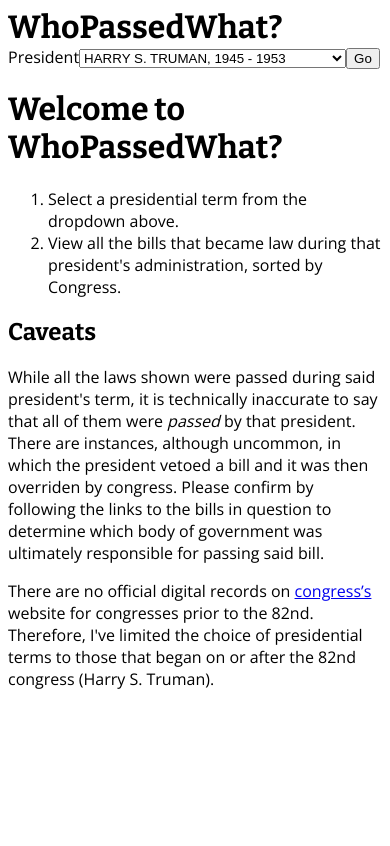
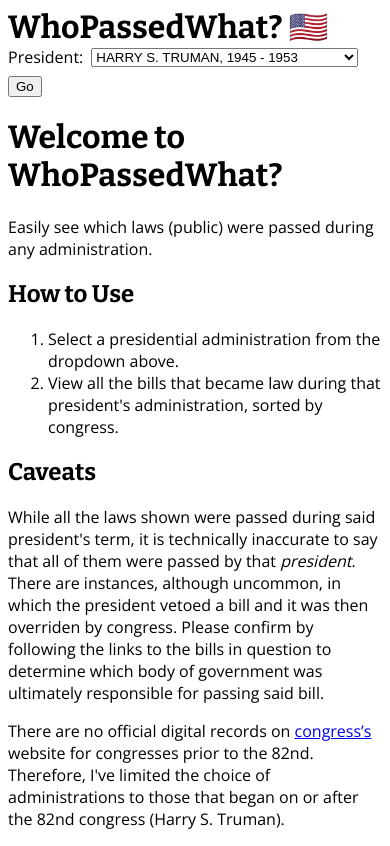
Before and after one commit to phillipc421/whopassedwhat, a Next.js app in the folder frontend/: page / in a window 390 px wide. Built offline with nearby package versions, Linux system fonts and the light colour scheme.

Commit message:
responsive

```diff
--- a/frontend/src/app/page.tsx
+++ b/frontend/src/app/page.tsx
@@ -1,23 +1,25 @@
-import CongressSelector from "@/components/CongressSelector";
-import PresidentSelector from "@/components/PresidentSelector";
 import Link from "next/link";
 
 export default function HomePage() {
   return (
     <main>
       <h1>Welcome to WhoPassedWhat?</h1>
+      <p>
+        Easily see which laws (public) were passed during any administration.
+      </p>
+      <h2>How to Use</h2>
       <ol>
-        <li>Select a presidential term from the dropdown above.</li>
+        <li>Select a presidential administration from the dropdown above.</li>
         <li>
           View all the bills that became law during that president's
-          administration, sorted by Congress.
+          administration, sorted by congress.
         </li>
       </ol>
       <h2>Caveats</h2>
       <p>
         While all the laws shown were passed during said president's term, it is
-        technically inaccurate to say that all of them were <em>passed</em> by
-        that president. There are instances, although uncommon, in which the
+        technically inaccurate to say that all of them were passed by that{" "}
+        <em>president</em>. There are instances, although uncommon, in which the
         president vetoed a bill and it was then overriden by congress. Please
         confirm by following the links to the bills in question to determine
         which body of government was ultimately responsible for passing said
@@ -29,7 +31,7 @@ export default function HomePage() {
           congress’s
         </Link>{" "}
         website for congresses prior to the 82nd. Therefore, I've limited the
-        choice of presidential terms to those that began on or after the 82nd
+        choice of administrations to those that began on or after the 82nd
         congress (Harry S. Truman).
       </p>
     </main>
--- a/frontend/src/components/CongressTab.module.css
+++ b/frontend/src/components/CongressTab.module.css
@@ -1,6 +1,8 @@
 .container {
   display: flex;
   gap: 1rem;
+  flex-wrap: wrap;
+  padding: 0;
 }
 
 .list-item {
--- /dev/null
+++ b/frontend/src/components/PresidentSelector.module.css
@@ -0,0 +1,6 @@
+.container {
+    display: flex;
+    gap: 0.5rem;
+    align-items: center;
+    flex-wrap: wrap;
+}
--- a/frontend/src/components/PresidentSelector.tsx
+++ b/frontend/src/components/PresidentSelector.tsx
@@ -1,9 +1,8 @@
 "use client";
 import { PRESIDENTS } from "@/constants/presidents";
-import { getLaws } from "@/fetchers";
 import { FormEventHandler } from "react";
-import { presidentCongressMap } from "@/utils";
 import { useRouter } from "next/navigation";
+import styles from "./PresidentSelector.module.css";
 
 const formKey = "presidents";
 
@@ -14,13 +13,12 @@ export default function PresidentSelector() {
     const formData = new FormData(e.currentTarget);
     const president = formData.get(formKey);
     if (!president) return;
-    // await getLaws(president.toString());
     router.push(`/${encodeURIComponent(president.toString())}`);
   };
 
   return (
-    <form onSubmit={submitHandler}>
-      <label htmlFor={formKey}>President</label>
+    <form onSubmit={submitHandler} className={styles["container"]}>
+      <label htmlFor={formKey}>President:</label>
       <select id={formKey} name={formKey}>
         {PRESIDENTS.map((president) => (
           <option key={president.name} value={president.name}>
--- a/frontend/src/components/layout/SiteHeader.tsx
+++ b/frontend/src/components/layout/SiteHeader.tsx
@@ -5,7 +5,7 @@ export default function SiteHeader() {
   return (
     <header>
       <div className={styles["logo"]}>
-        <Link href="/">WhoPassedWhat?</Link>
+        <Link href="/">WhoPassedWhat? 🇺🇸</Link>
       </div>
       <PresidentSelector></PresidentSelector>
     </header>
```
